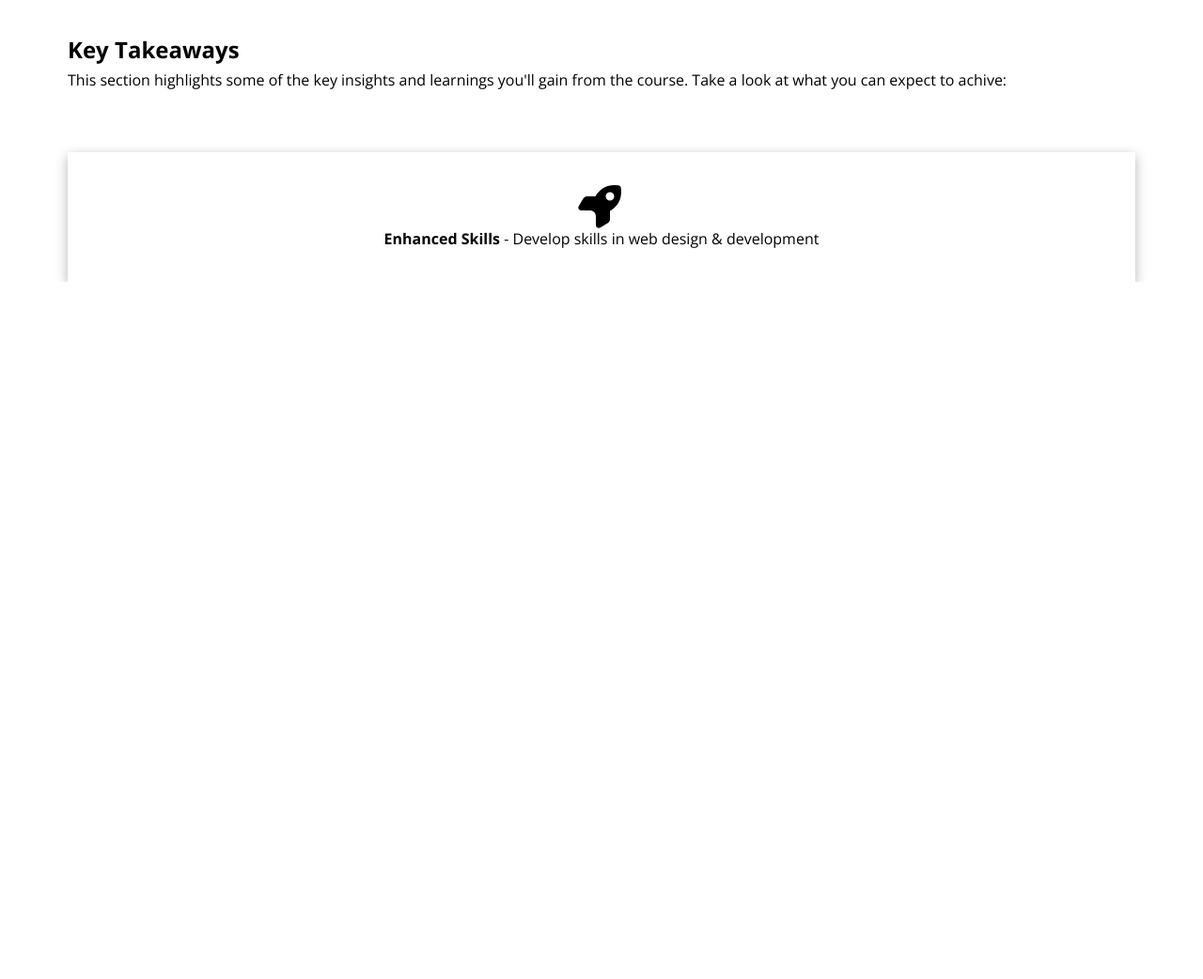
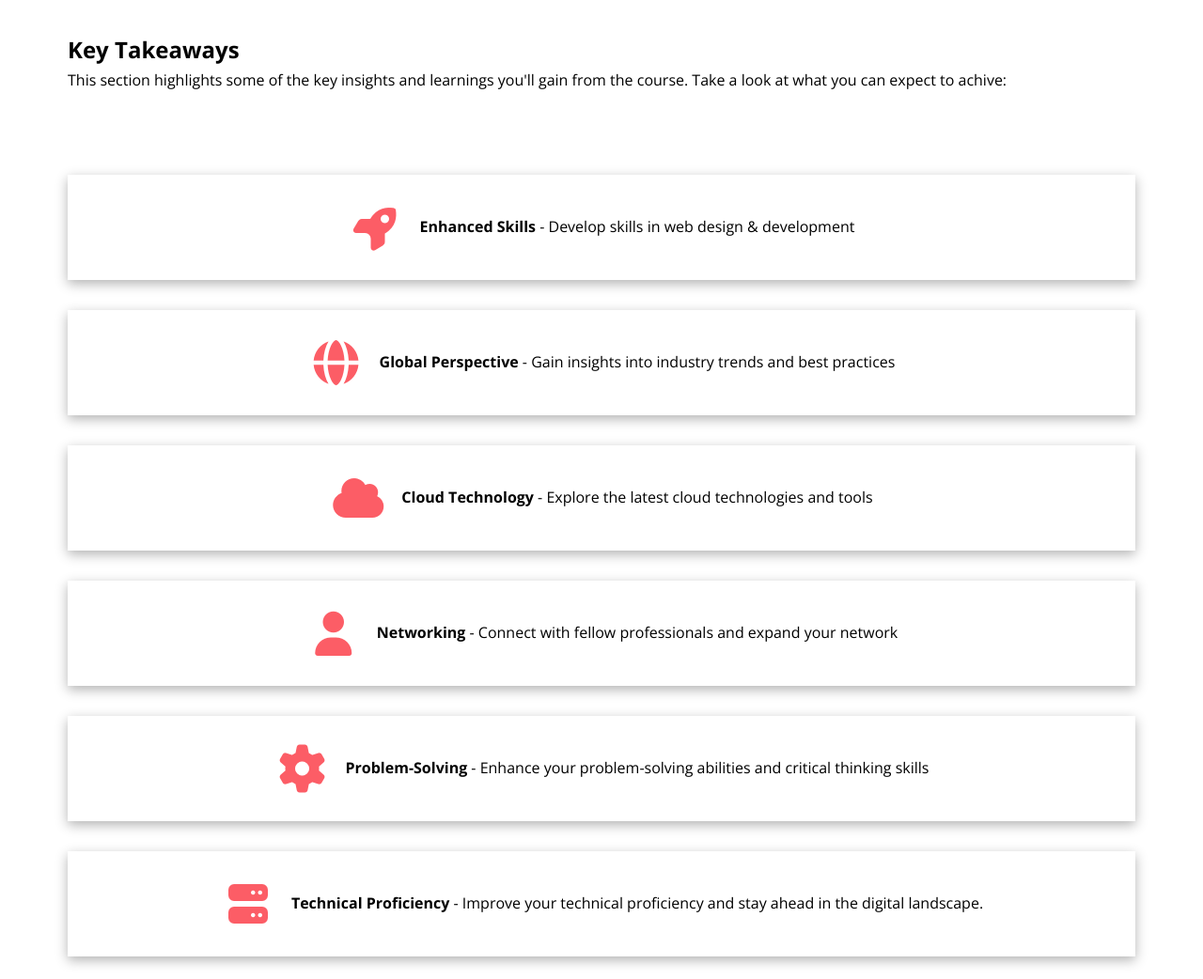
Before and after one commit to Ztevencodes/tutor-website, a plain HTML site: page index.html in a window 1280 px wide. Shown: the part 4218-5260 px from the top of the page at 94% size. Before the commit the page ends 4518 px from the top, so only its background shows below. Drawn offline with nearby package versions, Linux system fonts and the light colour scheme.

Commit message:
takeaways section

```diff
--- a/CSS/styles.css
+++ b/CSS/styles.css
@@ -60,6 +60,15 @@ img {
   background: var(--primary-color);
   color: #fff;
   border-color:#fff;
+}
+
+/* Text Classes */
+.text-primary {
+  color: var(--primary-color);
+}
+
+.text-secondary {
+  color: var(--secondary-color);
 }
 
 .section {
@@ -340,6 +349,23 @@ img {
   width: 50%;
 }
 
+/* Takeaways */
+.takeaways-cards {
+  display: grid;
+  grid-template-columns: repeat(3, 1fr);
+  gap: 2rem;
+  padding: 1.5rem 0;
+}
+
+.takeaways-cards .card {
+  flex-direction: row;
+  text-align: left;
+}
+
+.takeaways-cards .card i {
+  margin-right: 1rem;
+}
+
 /* Media Queries */
 @media (max-width: 1200px) {
   .hero .hero-flex {
@@ -382,6 +408,10 @@ img {
   .chapter-cards {
     grid-template-columns: 1fr;
   }
+}
+
+.takeaways-cards {
+  grid-template-columns: 1fr;
 }
 
 @media (max-width: 768px) {
--- a/index.html
+++ b/index.html
@@ -360,6 +360,41 @@
               <strong>Enhanced Skills</strong> - Develop skills in web design & development
             </p>
           </div>
+          <div class="card">
+            <i class="fas fa-globe fa-3x text-primary"></i>
+            <p>
+              <strong>Global Perspective</strong> - Gain insights into industry
+              trends and best practices
+            </p>
+          </div>
+          <div class="card">
+            <i class="fas fa-cloud fa-3x text-primary"></i>
+            <p>
+              <strong>Cloud Technology</strong> - Explore the latest cloud
+              technologies and tools
+            </p>
+          </div>
+          <div class="card">
+            <i class="fas fa-user fa-3x text-primary"></i>
+            <p>
+              <strong>Networking </strong> - Connect with fellow professionals
+              and expand your network
+            </p>
+          </div>
+          <div class="card">
+            <i class="fas fa-cog fa-3x text-primary"></i>
+            <p>
+              <strong>Problem-Solving</strong> - Enhance your problem-solving
+              abilities and critical thinking skills
+            </p>
+          </div>
+          <div class="card">
+            <i class="fas fa-server fa-3x text-primary"></i>
+            <p>
+              <strong>Technical Proficiency</strong> - Improve your technical
+              proficiency and stay ahead in the digital landscape.
+            </p>
+          </div>
         </div>
       </div>
      </section>
```
